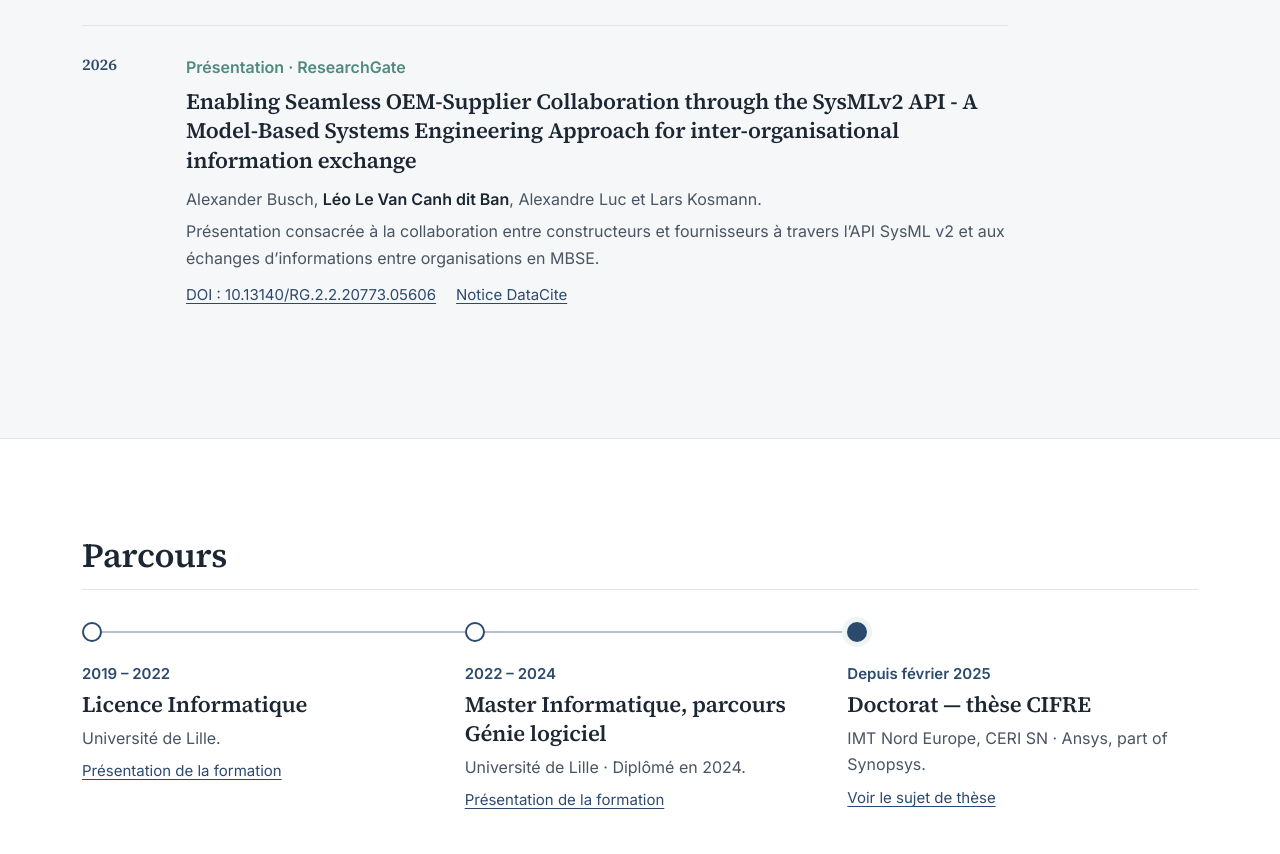
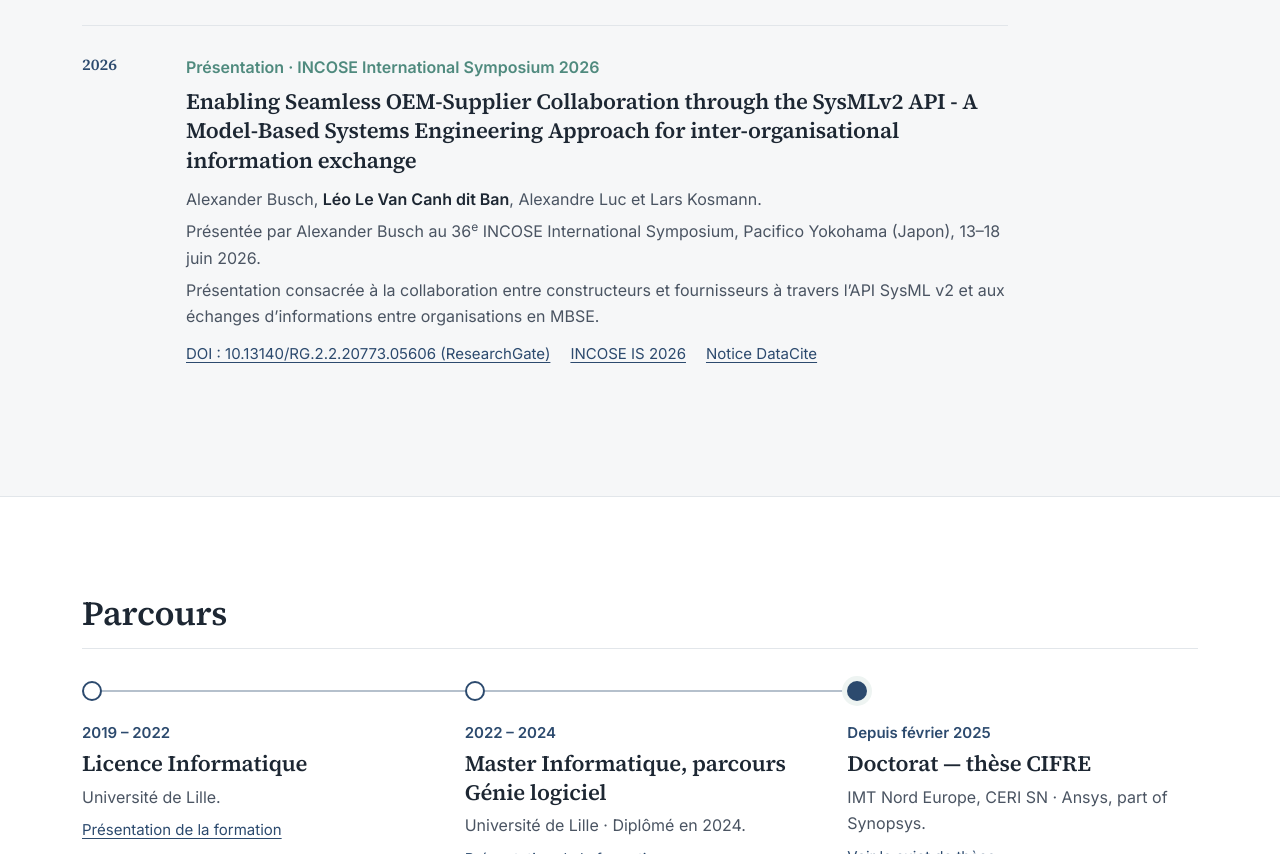
Before and after one commit to Rouxhero/rouxhero.github.io, a plain HTML site: page index.html in a window 1280 px wide. Shown: the part 3335-4189 px from the top of the page. Drawn offline with Linux system fonts and the light colour scheme.

Commit message:
Préciser la présentation INCOSE IS 2026
Présentée par Alexander Busch au 36e INCOSE International Symposium,
Pacifico Yokohama (Japon), 13-18 juin 2026.

Co-authored-by: Copilot App <223556219+Copilot@users.noreply.github.com>

```diff
--- a/index.html
+++ b/index.html
@@ -312,13 +312,16 @@
                             <li class="publication">
                                 <p class="publication-year">2026</p>
                                 <article>
-                                    <p class="publication-kind">Présentation · ResearchGate</p>
+                                    <p class="publication-kind">Présentation · INCOSE International Symposium 2026</p>
                                     <h3 lang="en">Enabling Seamless OEM-Supplier Collaboration through the SysMLv2 API - A Model-Based Systems Engineering Approach for inter-organisational information exchange</h3>
                                     <p>Alexander Busch, <strong>Léo Le Van Canh dit Ban</strong>, Alexandre Luc et Lars Kosmann.</p>
+                                    <p>Présentée par Alexander Busch au 36<sup>e</sup> INCOSE International Symposium,
+                                        Pacifico Yokohama (Japon), 13–18 juin 2026.</p>
                                     <p>Présentation consacrée à la collaboration entre constructeurs et fournisseurs
                                         à travers l’API SysML v2 et aux échanges d’informations entre organisations en MBSE.</p>
                                     <p class="publication-links">
-                                        <a class="text-link" href="https://doi.org/10.13140/RG.2.2.20773.05606" target="_blank" rel="noopener">DOI : 10.13140/RG.2.2.20773.05606</a>
+                                        <a class="text-link" href="https://doi.org/10.13140/RG.2.2.20773.05606" target="_blank" rel="noopener">DOI : 10.13140/RG.2.2.20773.05606 (ResearchGate)</a>
+                                        <a class="text-link" href="https://www.incose.org/events-education/international-symposium-2026/" target="_blank" rel="noopener">INCOSE IS 2026</a>
                                         <a class="text-link" href="https://api.datacite.org/dois/10.13140/RG.2.2.20773.05606" target="_blank" rel="noopener">Notice DataCite</a>
                                     </p>
                                 </article>
```
